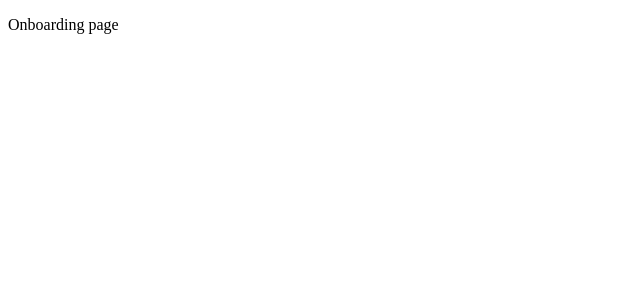
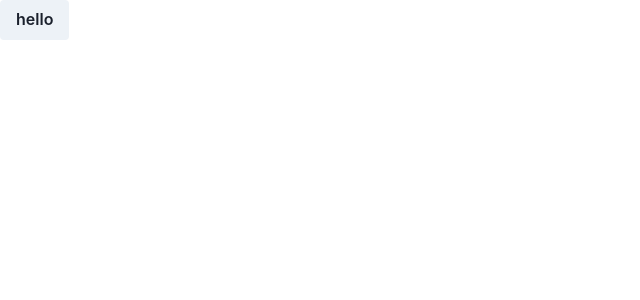
Before and after one commit to dappbeast/daoism, a Next.js app: page / in a window 1280 px wide. Shown: the top 300 px of the page, without its empty margins (0-640 px from the left). Built offline with nearby package versions, Linux system fonts and the light colour scheme.

Commit message:
configured chakra

```diff
--- a/package.json
+++ b/package.json
@@ -9,11 +9,15 @@
     "lint": "next lint"
   },
   "dependencies": {
+    "@chakra-ui/react": "^2.3.7",
+    "@emotion/react": "^11.10.5",
+    "@emotion/styled": "^11.10.5",
     "@types/node": "18.11.9",
     "@types/react": "18.0.25",
     "@types/react-dom": "18.0.8",
     "eslint": "8.26.0",
     "eslint-config-next": "13.0.2",
+    "framer-motion": "^7.6.4",
     "next": "13.0.2",
     "react": "18.2.0",
     "react-dom": "18.2.0",
--- a/pages/_app.tsx
+++ b/pages/_app.tsx
@@ -1,5 +1,11 @@
 import type { AppProps } from "next/app";
+import { ChakraProvider } from "@chakra-ui/react";
+import { theme } from "./theme";
 
 export default function App({ Component, pageProps }: AppProps) {
-  return <Component {...pageProps} />;
+  return (
+    <ChakraProvider theme={theme}>
+      <Component {...pageProps} />
+    </ChakraProvider>
+  );
 }
--- a/pages/index.tsx
+++ b/pages/index.tsx
@@ -1,3 +1,6 @@
+import { Text } from "@chakra-ui/react";
+import { Button, ButtonGroup } from "@chakra-ui/react";
+
 export default function Onboarding() {
-  return <p>Onboarding page</p>;
+  return <Button>hello</Button>;
 }
--- /dev/null
+++ b/pages/theme.ts
@@ -0,0 +1,144 @@
+import { background, color, extendTheme, ThemeConfig } from "@chakra-ui/react";
+import { mode, StyleFunctionProps } from "@chakra-ui/theme-tools";
+
+// const config = {
+//   initialColorMode: "dark",
+//   useSystemColorMode: false,
+// };
+
+const switchColorScheme = "#06BEE1";
+
+export const space = {
+  px: "1px",
+  0: "0",
+  0.5: "0.125rem",
+  1: "0.25rem",
+  1.5: "0.375rem",
+  2: "0.5rem",
+  2.5: "0.625rem",
+  3: "0.75rem",
+  3.5: "0.875rem",
+  4: "1rem",
+  5: "1.25rem",
+  6: "1.5rem",
+  7: "1.75rem",
+  8: "2rem",
+  9: "2.25rem",
+  10: "2.5rem",
+  12: "3rem",
+  14: "3.5rem",
+  16: "4rem",
+  20: "5rem",
+  24: "6rem",
+  28: "7rem",
+  32: "8rem",
+  36: "9rem",
+  40: "10rem",
+  44: "11rem",
+  48: "12rem",
+  52: "13rem",
+  56: "14rem",
+  60: "15rem",
+  64: "16rem",
+  72: "18rem",
+  80: "20rem",
+  96: "24rem",
+};
+
+export const colors = {
+  primary: "#000000",
+  white: "#FFFFFF",
+  secondary: "#0496FF",
+  accent: "#FF8484",
+  purple: "#533A7B",
+  selectedSwitch: {
+    50: switchColorScheme,
+    100: switchColorScheme,
+    200: switchColorScheme,
+    300: switchColorScheme,
+    400: switchColorScheme,
+    500: switchColorScheme,
+    600: switchColorScheme,
+    700: switchColorScheme,
+    800: switchColorScheme,
+    900: switchColorScheme,
+  },
+  selected: "#0066FF",
+  "selected-alt": "#15FDC0",
+  error: "#FF5050",
+  link: "#40a9ff",
+  border: "#353945",
+};
+
+const components = {
+  Text: {
+    variants: {
+      primary: {
+        color: colors.primary,
+      },
+    },
+    secondary: {
+      color: colors.secondary,
+    },
+    body: {
+      color: colors.accent,
+    },
+  },
+};
+
+const layerStyles = {
+  gradient: {
+    background:
+      "linear-gradient(71deg, rgba(0, 0, 0, 0.325) 44.24%, rgba(95, 99, 101, 0.0014453) 71.79%)",
+  },
+  card: {
+    overflow: "hidden",
+    borderRadius: "lg",
+  },
+  pill: {
+    height: "30px",
+    borderRadius: "2xl",
+    bg: "accent",
+    color: "primaryText.light",
+    display: "flex",
+    alignItems: "center",
+    justifyContent: "center",
+    fontSize: "xs",
+    px: 4,
+    py: 2,
+  },
+  coverImage: {
+    backgroundSize: "cover",
+    backgroundPosition: "center",
+    backgroundRepeat: "no-repeat",
+    height: "100%",
+  },
+  outlined: {
+    borderRadius: "lg",
+    borderColor: "border",
+    borderWidth: "1px",
+    borderStyle: "solid",
+  },
+};
+
+const TEXT_MARGIN = "0 0 1em 0 !important";
+
+const radii = {
+  none: "0",
+  sx: "1px",
+  sm: "2px",
+  md: "4px",
+  lg: "6px",
+  xl: "12px",
+  "2xl": "24px",
+  "3xl": "90px",
+};
+
+export const theme = extendTheme({
+  colors,
+  layerStyles,
+  //   config,
+  radii,
+  space,
+  components,
+});
```
Also changed, not shown: 1 other file (tests, documents, lock files or other folders).
